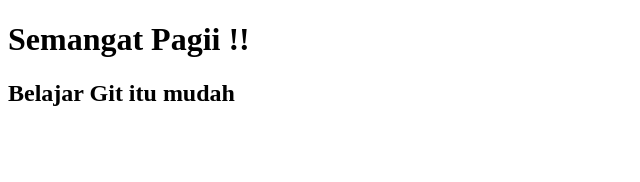
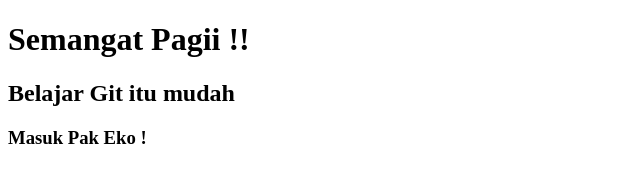
Before and after one commit to anandarifkiy32/belajar-git, a plain HTML site: page index.html in a window 1280 px wide. Shown: the whole page, without its empty margins (0-640 px from the left). Drawn offline with Linux system fonts and the light colour scheme.

Commit message:
Menambahkan H3

```diff
--- a/index.html
+++ b/index.html
@@ -6,5 +6,6 @@
   <body>
     <h1>Semangat Pagii !!</h1>
     <h2>Belajar Git itu mudah</h2>
+    <h3>Masuk Pak Eko !</h3>
   </body>
 </html>
```
